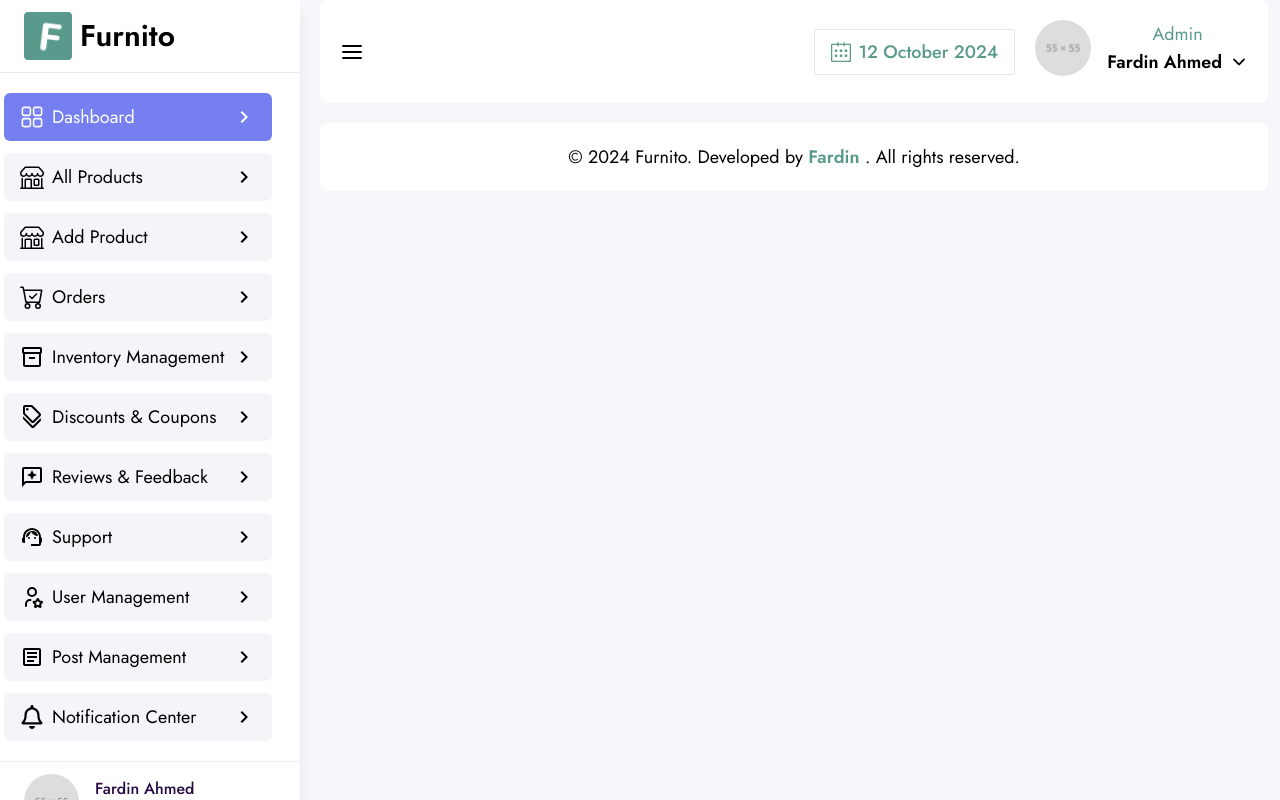
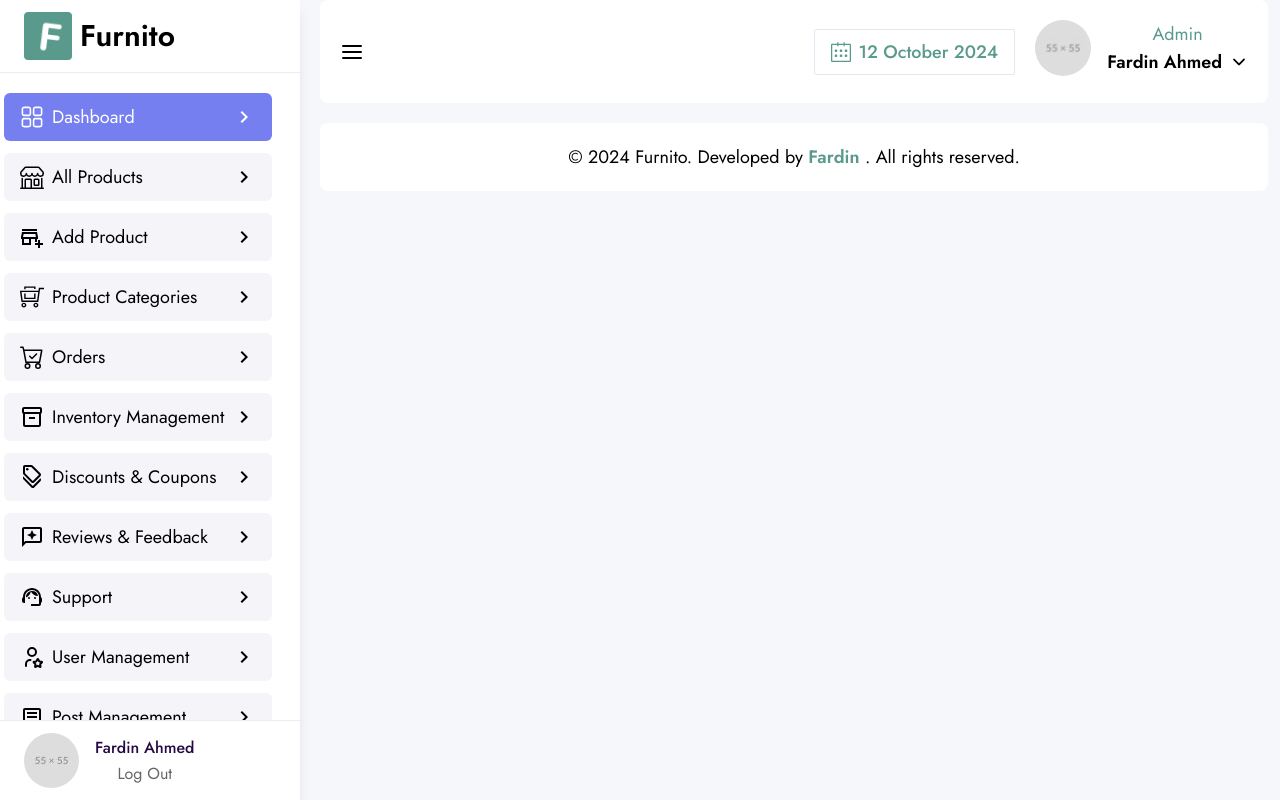
Before and after one commit to devfardin/furniture-Ecommerce-website, a React (Vite) app in the folder frontend/: page /dashboard in a window 1280 px wide. Built offline with nearby package versions, Linux system fonts and the light colour scheme; no server answers.

Commit message:
create registration form and connected with firebase

```diff
--- a/frontend/src/dashboard/admin/AdminMenuItems.jsx
+++ b/frontend/src/dashboard/admin/AdminMenuItems.jsx
@@ -1,86 +1,95 @@
 import React from "react";
 import SidebarLink from "../../dashboard/components/SidebarLink";
 import { BsShop, BsCartCheck } from "react-icons/bs";
+import { RxDashboard } from "react-icons/rx";
+import { TbUserStar } from "react-icons/tb";
+import { FaRegBell } from "react-icons/fa";
+import { TfiShoppingCartFull } from "react-icons/tfi";
+import { CiSignpostDuo1 } from "react-icons/ci";
 import {
+  MdOutlineAddBusiness,
   MdOutlineArticle,
   MdOutlineDiscount,
   MdSupportAgent,
+  MdOutlineInventory2,
+  MdOutlineReviews
 } from "react-icons/md";
-import { MdOutlineInventory2, MdOutlineReviews } from "react-icons/md";
-import { RxDashboard } from "react-icons/rx";
-import { TbUserStar } from "react-icons/tb";
-import { FaRegBell } from "react-icons/fa";
 
 const AdminMenuItems = ({ isOpen }) => {
+  const adminMenuLinks =[
+    {
+      label: 'Dashboard',
+      link: '/dashboard',
+      icon: RxDashboard,
+    },
+    {
+      label:'All Products',
+      link:'/all-products',
+      icon:BsShop,
+    },
+    {
+      label: 'Add Product',
+      link:'/add-product',
+      icon: MdOutlineAddBusiness,
+    },
+    {
+      label: 'Product Categories',
+      link:'/product-categories',
+      icon: TfiShoppingCartFull,
+    },
+    {
+      label: 'Orders',
+      link:'/orders',
+      icon: BsCartCheck,
+    },
+    {
+      label: 'Inventory Management',
+      link:'/inventory-management',
+      icon: MdOutlineInventory2,
+    },
+    {
+      label: 'Discounts & Coupons',
+      link:'/discounts-coupons',
+      icon: MdOutlineDiscount,
+    },
+    {
+      label: 'Reviews & Feedback',
+      link:'/reviews-feedback',
+      icon: MdOutlineReviews,
+    },
+    {
+      label: 'Support',
+      link:'/support',
+      icon: MdSupportAgent,
+    },
+    {
+      label: 'User Management',
+      link:'/users',
+      icon: TbUserStar,
+    },
+    {
+      label: 'Post Management',
+      link:'/posts',
+      icon: MdOutlineArticle,
+    },
+    {
+      label: 'Post Categories',
+      link:'/posts-categories',
+      icon: CiSignpostDuo1,
+    },
+    {
+      label: 'Notification Center',
+      link:'/notification',
+      icon: FaRegBell,
+    },
+
+
+  ]
   return (
     <div className="flex justify-self-start flex-col gap-3">
-      <SidebarLink
-        to={"/dashboard"}
-        label="Dashboard"
-        icon={RxDashboard}
-        isOpen={isOpen}
-      />
-      <SidebarLink
-        to={"all-products"}
-        label="All Products"
-        icon={BsShop}
-        isOpen={isOpen}
-      />
-      <SidebarLink
-        to={"all-products"}
-        label="Add Product"
-        icon={BsShop}
-        isOpen={isOpen}
-      />
-      <SidebarLink
-        to={"orders"}
-        label="Orders"
-        icon={BsCartCheck}
-        isOpen={isOpen}
-      />
-
-      <SidebarLink
-        to={"orders"}
-        label="Inventory Management"
-        icon={MdOutlineInventory2}
-        isOpen={isOpen}
-      />
-      <SidebarLink
-        to={"orders"}
-        label="Discounts & Coupons"
-        icon={MdOutlineDiscount}
-        isOpen={isOpen}
-      />
-      <SidebarLink
-        to={"orders"}
-        label="Reviews & Feedback"
-        icon={MdOutlineReviews}
-        isOpen={isOpen}
-      />
-      <SidebarLink
-        to={"support"}
-        label="Support"
-        icon={MdSupportAgent}
-        isOpen={isOpen}
-      />
-      <SidebarLink
-        to={"all-users"}
-        label="User Management"
-        icon={TbUserStar}
-        isOpen={isOpen}
-      />
-      <SidebarLink
-        to={"all-users"}
-        label="Post Management"
-        icon={MdOutlineArticle}
-        isOpen={isOpen}
-      />
-      <SidebarLink
-        to={"all-users"}
-        label="Notification Center"
-        icon={FaRegBell}
-        isOpen={isOpen}
-      />
+      {
+        adminMenuLinks.map( (adminLink, index)=> <SidebarLink key={index} to={adminLink.link} label={adminLink.label} icon={adminLink.icon} isOpen={isOpen}/> )
+      }
     </div>
   );
 };
--- a/frontend/src/layouts/dashboard/Sidebar.jsx
+++ b/frontend/src/layouts/dashboard/Sidebar.jsx
@@ -65,9 +65,9 @@
           to={"profile"}
           className={`${
             isOpen
-              ? " flex items-center py-3 px-6 gap-4 mb-2"
+              ? " flex items-center py-3 px-6 gap-4"
               : " p-2 flex gap-5"
-          } border-t border-dashBorder mt-auto  bg-white `}
+          } border-t border-dashBorder mt-auto sticky bottom-0  bg-white `}
         >
           <div>
             <img
--- a/frontend/src/pages/authentication/Register.jsx
+++ b/frontend/src/pages/authentication/Register.jsx
@@ -1,16 +1,20 @@
 import React, { useEffect, useState } from "react";
 import PageHeader from "../../components/shared/PageHeader";
-import { Link } from "react-router-dom";
+import { Link, useNavigation } from "react-router-dom";
 import { IoMdEyeOff } from "react-icons/io";
 import { FaRegEye } from "react-icons/fa";
 import { Country, State, City } from "country-state-city";
+import useAuth from "../../hooks/useAuth";
+import toast from 'react-hot-toast'
 
 const Register = () => {
+  const { createUser, loading, setLoading } = useAuth()
   const [errorMessage, setErrorMessage] = useState("");
   const [showPassword, setShowPassword] = useState(false);
   const [showConfirmPass, setConfirmPass] = useState(false);
   const [countryName, setCountry] = useState(Country.getAllCountries()[0]);
   const [stateData, setStateData] = useState(["select"]);
+  const navigation = useNavigation()
 
   const countrySelector = (e) => {
     const [isoCode, name] = e.target.value.split(':');
@@ -48,15 +52,16 @@
     const createdAt= new Date();
     const updatedAt= new Date();
 
-
     const validation = {
       capital: /[A-Z]/,
       spacelSymble: /[\W_]+/,
       number: /[0-9]/,
     };
     setErrorMessage("");
+
     if (password !== conPassword) {
       setErrorMessage("Passwords do not match");
+      return
     } else if (password.length < 6) {
       setErrorMessage("password must be at least 6 characters long.");
       return;
@@ -71,10 +76,28 @@
       return;
     }
 
+    try{
+      createUser( email, password )
+      .then( success=>{
+        toast.success('Registration successful! Welcome to')
+        navigation('/dashboard');
+      })
+      .catch( error => {
+        const message = error.message.slice(22,42);
+        toast.error(`Registration failed. ${ message  }`);
+        setLoading(false);
+      } )
+    }
+    catch{
+
+    }
+
+
+
     const registerInfo = {
       firstName,
       lastName,
-      phoneNumber,
+      phone,
       email,
       country,
       state,
@@ -86,8 +109,12 @@
       status,
       createdAt,
       updatedAt
+    };
 
-    };
+
+
+    console.log(registerInfo);
+
   };
   return (
     <div>
@@ -199,7 +226,7 @@
                   className="border border-[#ced4da]  w-full px-3 py-3 focus:border-primary transition-all duration-300 rounded-sm outline-none text-lg font-normal"
                 >
                   {stateData?.map((state, index) => (
-                    <option> {state?.name} </option>
+                    <option key={index}> {state?.name} </option>
                   ))}
                 </select>
               </div>
@@ -254,7 +281,7 @@
                     className="border border-[#ced4da]  w-full px-3 py-3 focus:border-primary transition-all duration-300 rounded-sm outline-none text-lg font-normal"
                   />
                   <span onClick={() => setShowPassword(!showPassword)}>
-                    {showPassword ? (
+                    { showPassword ? (
                       <IoMdEyeOff className="text-2xl text-neutral-500 absolute top-3 right-3" />
                     ) : (
                       <FaRegEye className="text-2xl text-neutral-500 absolute top-3 right-3" />
@@ -294,20 +321,19 @@
             <div className="mt-5">
               <input
                 type="submit"
-                value="Sign Up"
+                value={ loading ? 'Sign Up' : 'Loading'}
                 className="text-lg w-full font-normal hover:text-primary border  outline-none hover:border-primary hover:bg-transparent rounded-sm hover:rounded-sm py-3 transition-all duration-300 text-white cursor-pointer bg-primary"
               />
             </div>
             <div className="mt-3">
               <h1 className="text-base font-normal text-heading">
-                {" "}
-                Already have an Account?{" "}
+                Already have an Account?
                 <Link
                   to="/login"
                   className=" hover:text-primary font-medium transition-all duration-300 cursor-pointer"
                 >
                   Sign in
-                </Link>{" "}
+                </Link>
               </h1>
             </div>
           </form>
--- a/frontend/src/providers/AuthProviders.jsx
+++ b/frontend/src/providers/AuthProviders.jsx
@@ -36,11 +36,13 @@
     setLoading(true)
     return sendPasswordResetEmail(email);
   }
-  const uploadUserProfile = (name, photo) => {
+  const uploadUserProfile = (name, photo, number) => {
     setLoading(true)
     return updateProfile( auth.currentUser,{
         displayName: name,
-        photoURL: photo
+        photoURL: photo,
+        phoneNumber: number
+
     } )
   }
   useEffect(() => {
--- a/frontend/tailwind.config.js
+++ b/frontend/tailwind.config.js
@@ -1,25 +1,19 @@
 /** @type {import('tailwindcss').Config} */
 export default {
-  content: [
-    "./index.html",
-    "./src/**/*.{js,ts,jsx,tsx}",
-    "./src/app.jsx",
-  ],
+  content: ["./index.html", "./src/**/*.{js,ts,jsx,tsx}", "./src/app.jsx"],
   theme: {
     extend: {
-      colors:{
-          primary:'#599A8D',
-          heading: '#333333',
-          bg: '#F4F8FB',
-          pera: '#666666',
-          dashPrimary: '#757FEF',
-          dashHoverBg: '#F5F5F9',
-          dashColor: '#260944',
-          dashBorder: '#ededed'
-        }
-
+      colors: {
+        primary: "#599A8D",
+        heading: "#333333",
+        bg: "#F4F8FB",
+        pera: "#666666",
+        dashPrimary: "#757FEF",
+        dashHoverBg: "#F5F5F9",
+        dashColor: "#260944",
+        dashBorder: "#ededed",
+      },
     },
   },
-  plugins: [
-  ],
-}
+  plugins: [],
+};
```
